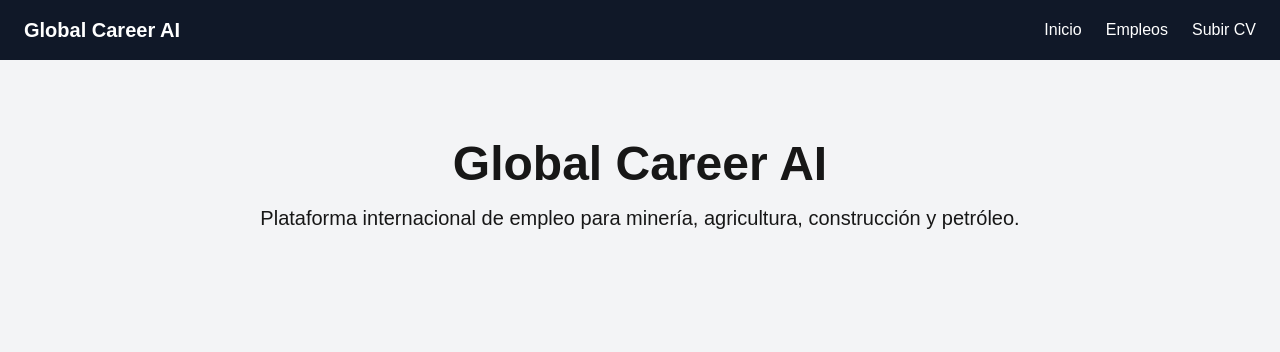
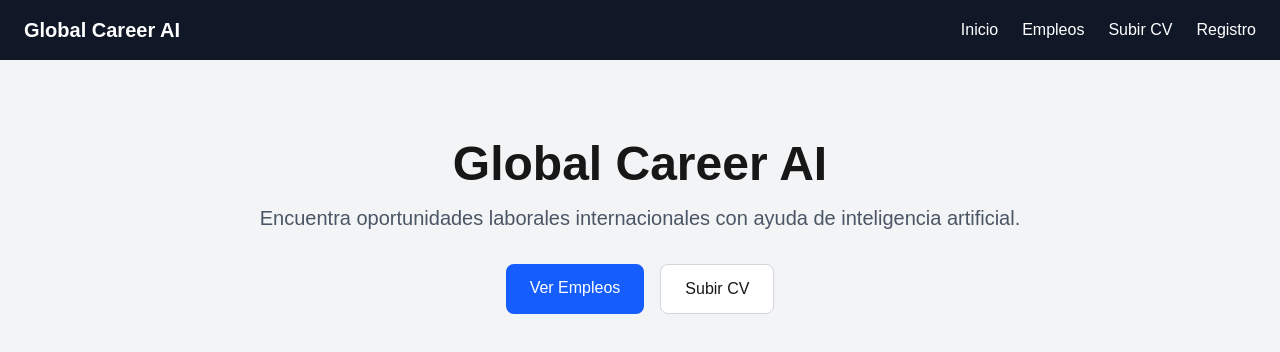
Before and after one commit to mantoniomolina74-ux/global-career-ai, a Next.js app: page / in a window 1280 px wide. Shown: the top 352 px of the page. Built offline with nearby package versions, Linux system fonts and the light colour scheme.

Commit message:
Fix home page

```diff
--- a/app/page.tsx
+++ b/app/page.tsx
@@ -11,6 +11,7 @@ export default function Home() {
             <a href="/">Inicio</a>
             <a href="/empleos">Empleos</a>
             <a href="/subir-cv">Subir CV</a>
+            <a href="/registro">Registro</a>
           </div>
         </div>
       </nav>
@@ -20,10 +21,25 @@ export default function Home() {
           Global Career AI
         </h1>
 
-        <p className="text-xl">
-          Plataforma internacional de empleo para minería,
-          agricultura, construcción y petróleo.
+        <p className="text-xl text-gray-600 mb-8">
+          Encuentra oportunidades laborales internacionales con ayuda de inteligencia artificial.
         </p>
+
+        <div className="flex justify-center gap-4">
+          <a
+            href="/empleos"
+            className="bg-blue-600 text-white px-6 py-3 rounded-lg"
+          >
+            Ver Empleos
+          </a>
+
+          <a
+            href="/subir-cv"
+            className="bg-white border border-gray-300 px-6 py-3 rounded-lg"
+          >
+            Subir CV
+          </a>
+        </div>
       </section>
     </main>
   );
```
